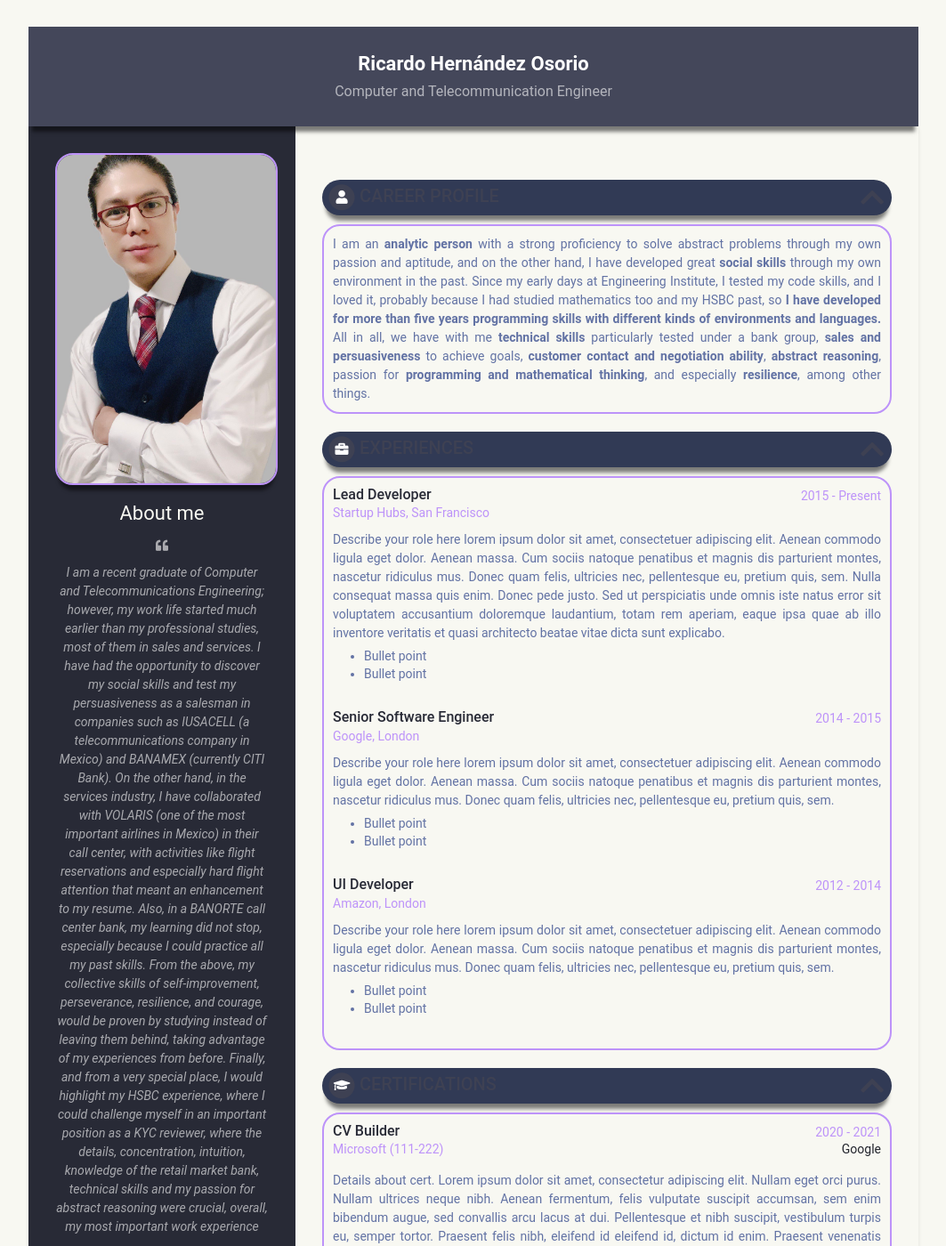
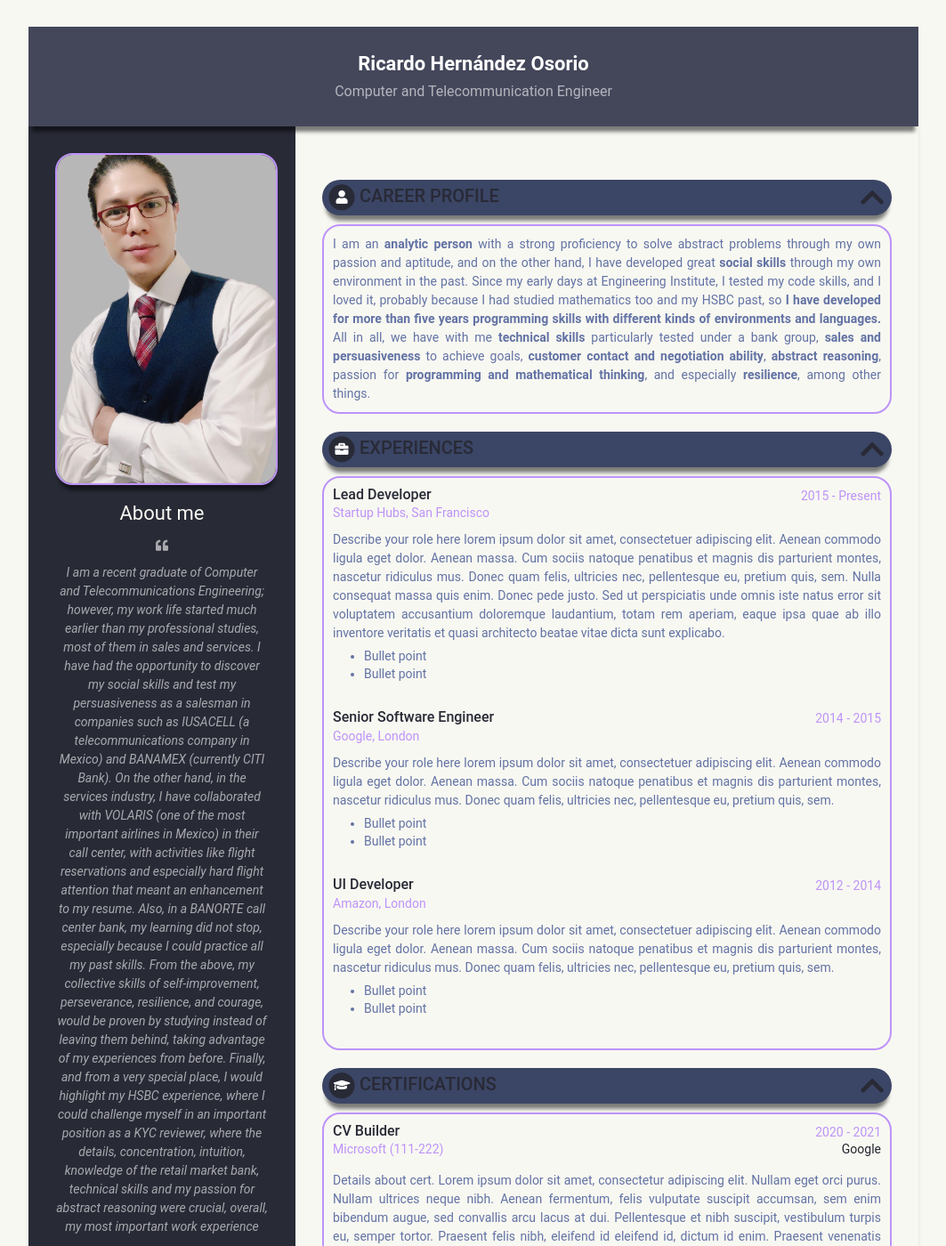
Before and after one commit to RicardoUAMmx/webcode, a Jekyll site: the page built from index.html, in a window 1280 px wide and 1400 px high. Shown: the whole window at 89% size, without its empty margins (108-1171 px from the left). Built offline with Jekyll 4.4.1, drawn with Linux system fonts in a browser that asks for light colours.

Commit message:
experimental cv-theme

```diff
--- a/_sass/_base.scss
+++ b/_sass/_base.scss
@@ -46,7 +46,7 @@
 .sidebar-wrapper {
   grid-column: span 3;
   order: $sidebar-order;
-  background: darken($text-color-secondary, 25%);
+  background: darken($text-color-secondary, 20%);
   color: $smoky-white;
   a {
     color: #fff;
@@ -200,7 +200,7 @@
 	padding: 5px 7px 5px 7px;
     border-radius: 20px;
     box-shadow: 0 10px 4px -4px rgba(0, 0, 0, 0.5);
-	background: darken($text-color-secondary, 25%);
+	background: darken($text-color-secondary, 20%);
 	  .section-box-a {
 		flex: 1 1 auto;
 	  }
@@ -248,7 +248,7 @@
     text-transform: uppercase;
     font-size: 20px;
     font-weight: 500;
-    color: lighten($text-color, 10%);
+    color: $text-color;
     position: relative;
     margin-top: 0;
     margin-bottom: 0;
```
